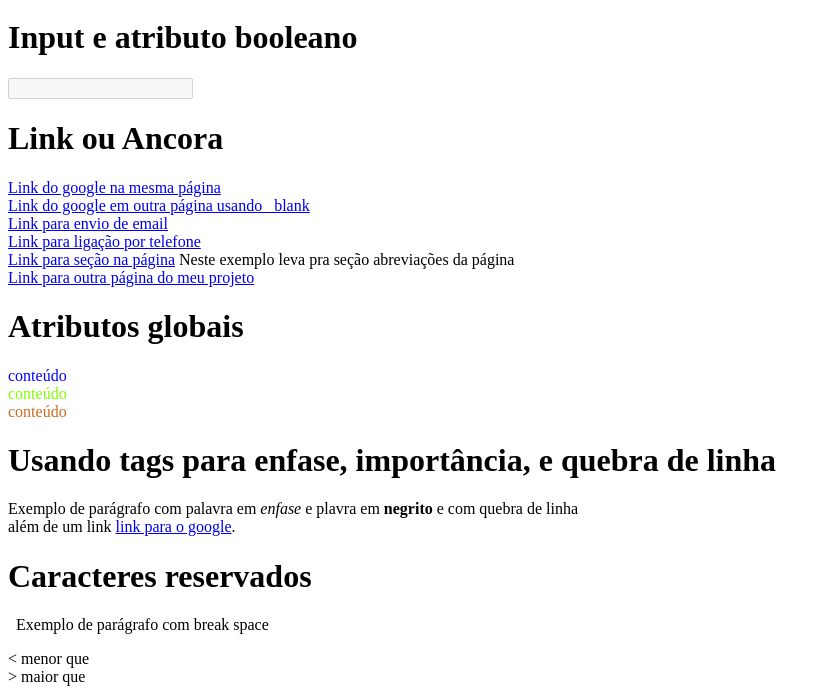
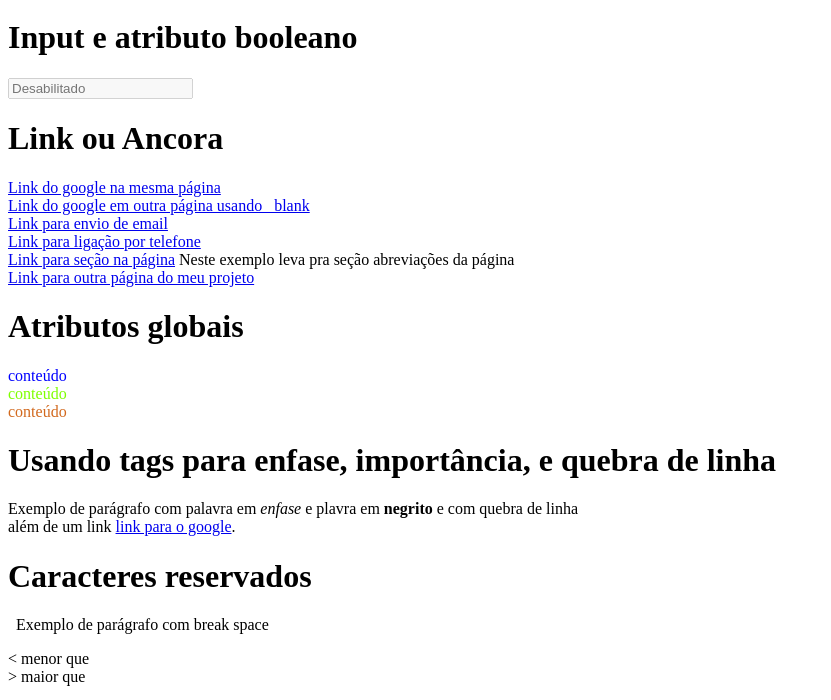
Before and after one commit to PedroPaivaAlves/HTML_BASIC, a plain HTML site: page index.html in a window 1280 px wide. Shown: the part 100-800 px from the top of the page, without its empty margins (0-831 px from the left). Drawn offline with Linux system fonts and the light colour scheme.

Commit message:
Update index.html

```diff
--- a/index.html
+++ b/index.html
@@ -20,7 +20,7 @@
 
     <h1>Input e atributo booleano</h1>
     <!-- atributos booleanos, exemplo: disabled no input-->
-    <input type="text" disabled />
+    <input type="text" placeholder="Desabilitado" disabled />
 
     <h1>Link ou Ancora</h1>
     <!--Linkando sites-->
```
